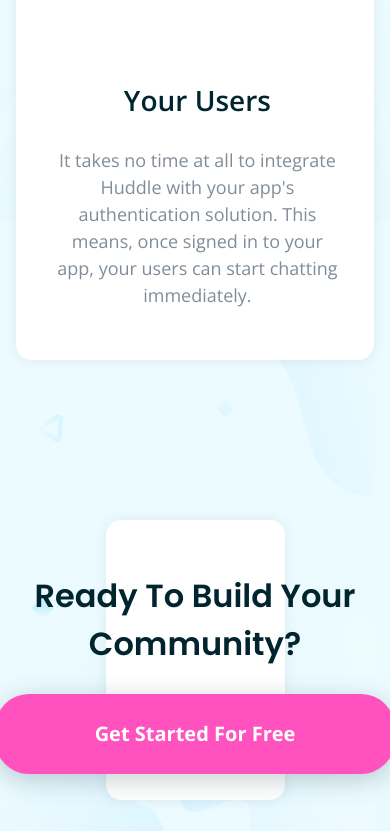
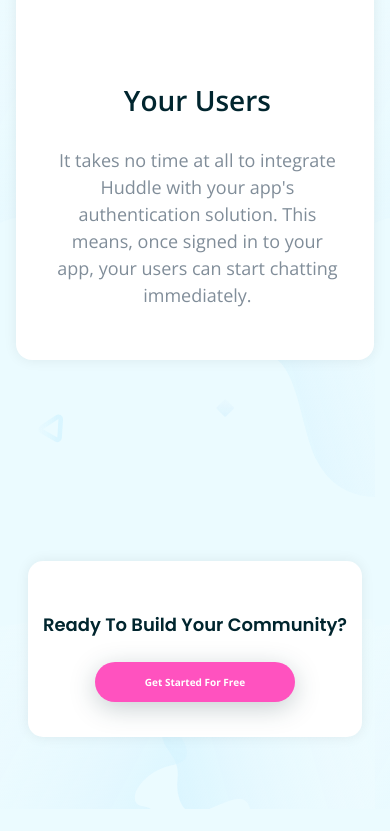
Before and after one commit to liamwoody25/huddle-landing-page.3.1, a plain HTML site: page index.html in a window 390 px wide. Shown: the part 2666-3497 px from the top of the page. After the commit the page ends 3475 px from the top, so only its background shows below. Drawn offline with nearby package versions, Linux system fonts and the light colour scheme.

Commit message:
updating css

```diff
--- a/public/css/main.css
+++ b/public/css/main.css
@@ -257,7 +257,7 @@ body {
     align-items: center;
     justify-content: center;
     background: #ffff;
-    width: 70%;
+    width: 71%;
     height: 280px;
     border-radius: 15px;
     box-shadow: 0px 0px 14px 0px rgba(0, 0, 0, 0.07);
@@ -386,6 +386,24 @@ body {
     /********  cta-container  *******/
 
     .cta-card {
-        width: 50%;
+        margin: 41px 12px 41px 12px;
+        height: 176px;
+        width:99%;
+    }
+
+    .cta-content {
+
+        text-align: center;
+    }
+
+    .cta-content h2 {
+        margin-bottom: 24px;
+        font-size: 1.125em;
+    }
+
+    .button-3 {
+        font-size: 0.625em;
+        width: 200px;
+        height: 40px;
     }
 }
```
